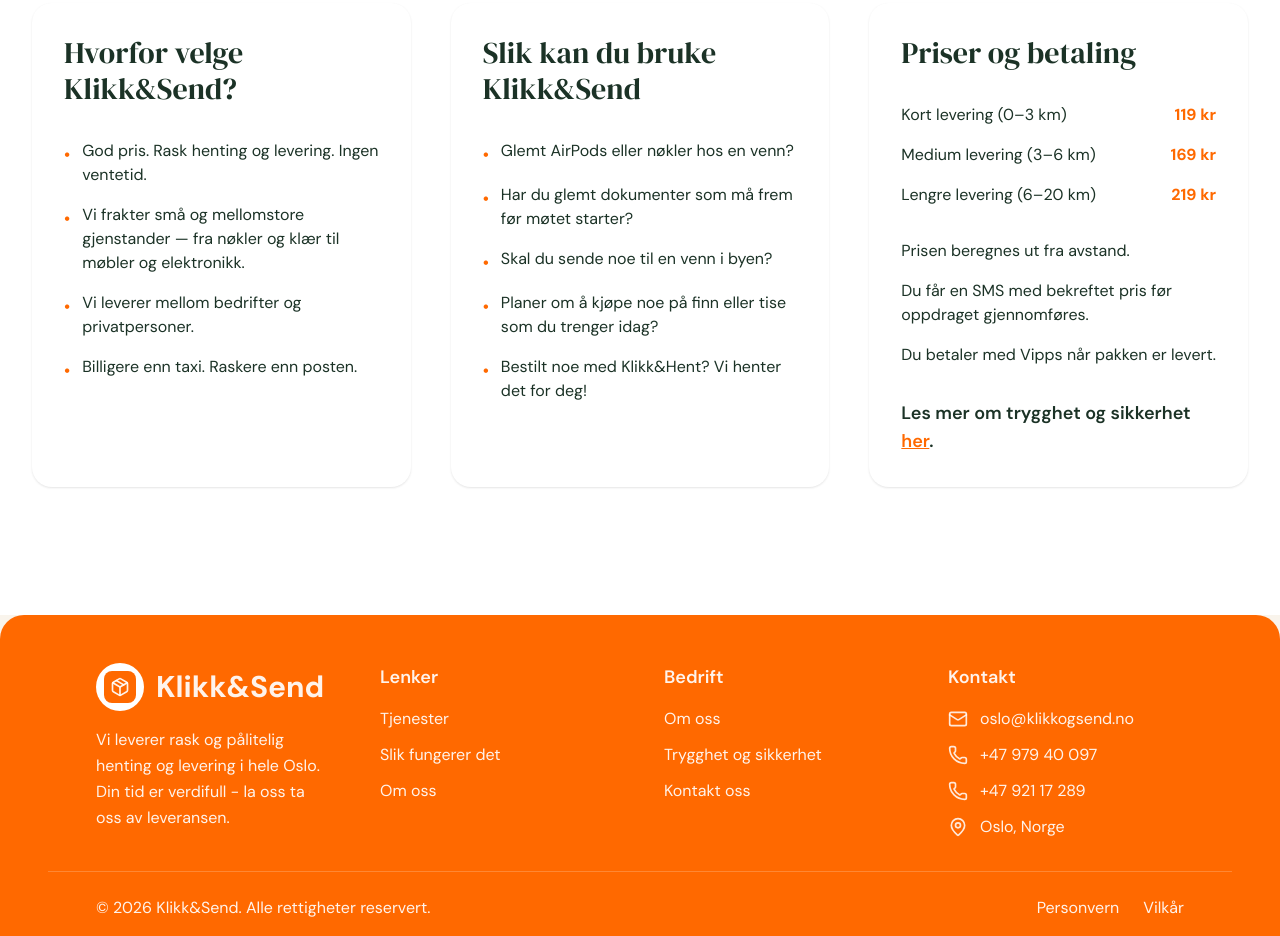
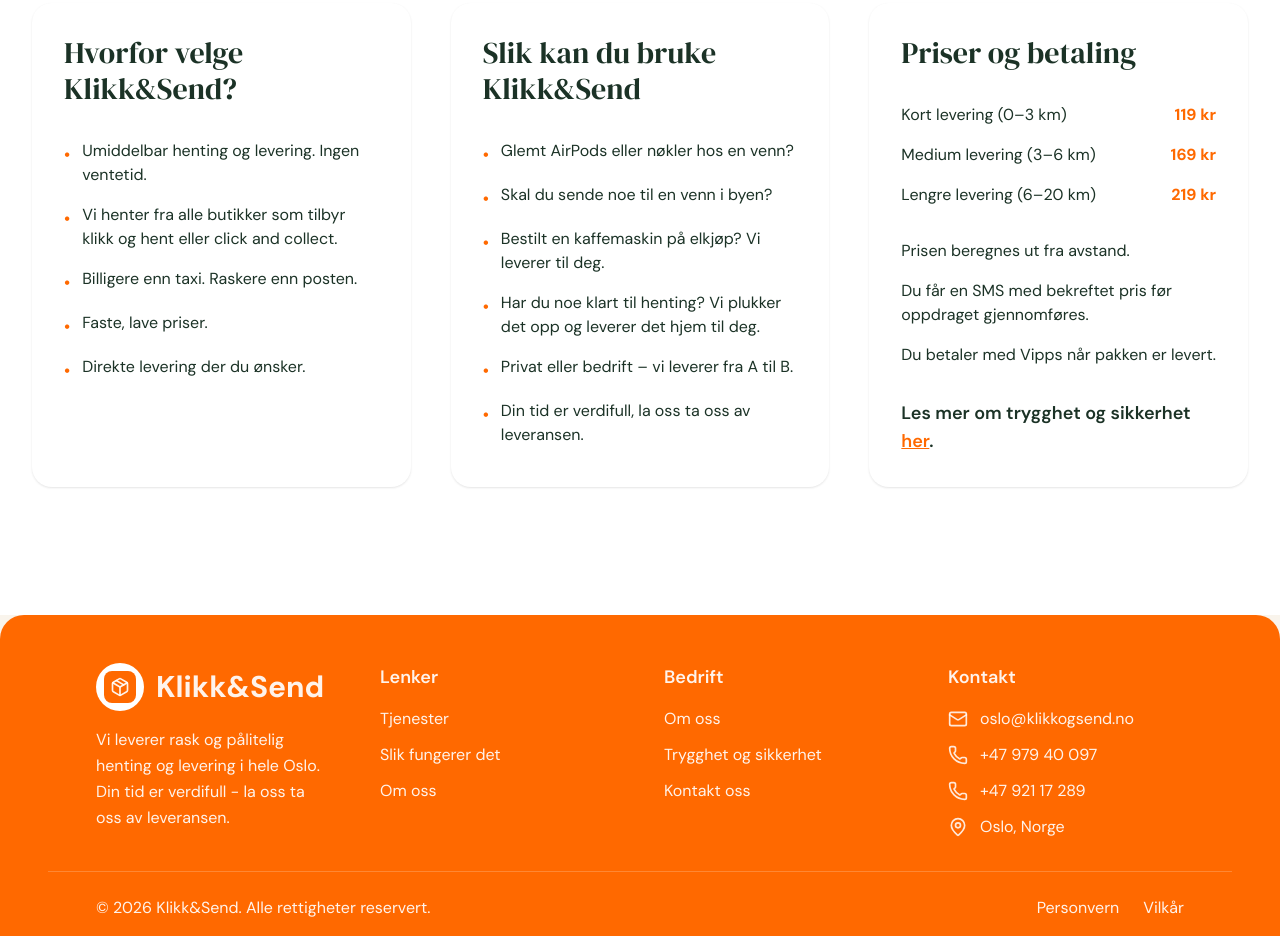
Before and after one commit to moreamakaveli-cyber/klikk-send-live, a Next.js app: page / in a window 1280 px wide. Shown: the part 2260-3196 px from the top of the page. Built offline with nearby package versions, Linux system fonts and the light colour scheme.

Commit message:
Update text content in HowItWorks section

```diff
--- a/app/components/HowItWorks.tsx
+++ b/app/components/HowItWorks.tsx
@@ -266,19 +266,23 @@
             <ul className="space-y-4 text-sm md:text-base" style={{ fontFamily: 'var(--font-sans), sans-serif', color: 'hsl(150, 30%, 15%)' }}>
               <li className="flex items-start gap-3">
                 <span className="font-bold mt-1" style={{ color: 'oklch(70.5% 0.213 47.604)' }}>•</span>
-                <span>God pris. Rask henting og levering. Ingen ventetid.</span>
+                <span>Umiddelbar henting og levering. Ingen ventetid.</span>
               </li>
               <li className="flex items-start gap-3">
                 <span className="font-bold mt-1" style={{ color: 'oklch(70.5% 0.213 47.604)' }}>•</span>
-                <span>Vi frakter små og mellomstore gjenstander — fra nøkler og klær til møbler og elektronikk.</span>
-              </li>
-              <li className="flex items-start gap-3">
-                <span className="font-bold mt-1" style={{ color: 'oklch(70.5% 0.213 47.604)' }}>•</span>
-                <span>Vi leverer mellom bedrifter og privatpersoner.</span>
+                <span>Vi henter fra alle butikker som tilbyr klikk og hent eller click and collect.</span>
               </li>
               <li className="flex items-start gap-3">
                 <span className="font-bold mt-1" style={{ color: 'oklch(70.5% 0.213 47.604)' }}>•</span>
                 <span>Billigere enn taxi. Raskere enn posten.</span>
+              </li>
+              <li className="flex items-start gap-3">
+                <span className="font-bold mt-1" style={{ color: 'oklch(70.5% 0.213 47.604)' }}>•</span>
+                <span>Faste, lave priser.</span>
+              </li>
+              <li className="flex items-start gap-3">
+                <span className="font-bold mt-1" style={{ color: 'oklch(70.5% 0.213 47.604)' }}>•</span>
+                <span>Direkte levering der du ønsker.</span>
               </li>
             </ul>
           </div>
@@ -295,19 +299,23 @@
               </li>
               <li className="flex items-start gap-3">
                 <span className="font-bold mt-1" style={{ color: 'oklch(70.5% 0.213 47.604)' }}>•</span>
-                <span>Har du glemt dokumenter som må frem før møtet starter?</span>
-              </li>
-              <li className="flex items-start gap-3">
-                <span className="font-bold mt-1" style={{ color: 'oklch(70.5% 0.213 47.604)' }}>•</span>
                 <span>Skal du sende noe til en venn i byen?</span>
               </li>
               <li className="flex items-start gap-3">
                 <span className="font-bold mt-1" style={{ color: 'oklch(70.5% 0.213 47.604)' }}>•</span>
-                <span>Planer om å kjøpe noe på finn eller tise som du trenger idag?</span>
+                <span>Bestilt en kaffemaskin på elkjøp? Vi leverer til deg.</span>
               </li>
               <li className="flex items-start gap-3">
                 <span className="font-bold mt-1" style={{ color: 'oklch(70.5% 0.213 47.604)' }}>•</span>
-                <span>Bestilt noe med Klikk&Hent? Vi henter det for deg!</span>
+                <span>Har du noe klart til henting? Vi plukker det opp og leverer det hjem til deg.</span>
+              </li>
+              <li className="flex items-start gap-3">
+                <span className="font-bold mt-1" style={{ color: 'oklch(70.5% 0.213 47.604)' }}>•</span>
+                <span>Privat eller bedrift – vi leverer fra A til B.</span>
+              </li>
+              <li className="flex items-start gap-3">
+                <span className="font-bold mt-1" style={{ color: 'oklch(70.5% 0.213 47.604)' }}>•</span>
+                <span>Din tid er verdifull, la oss ta oss av leveransen.</span>
               </li>
             </ul>
           </div>
```
